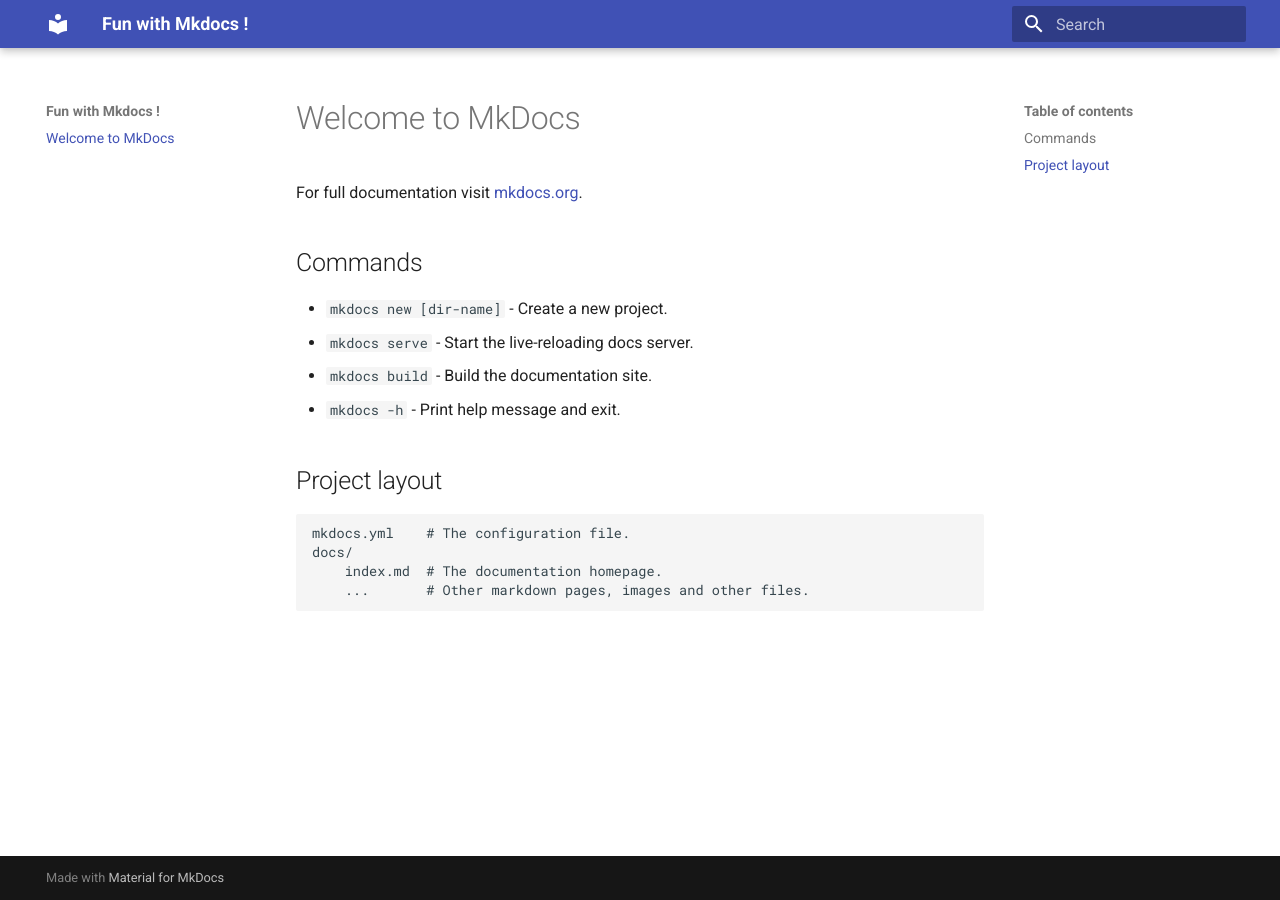
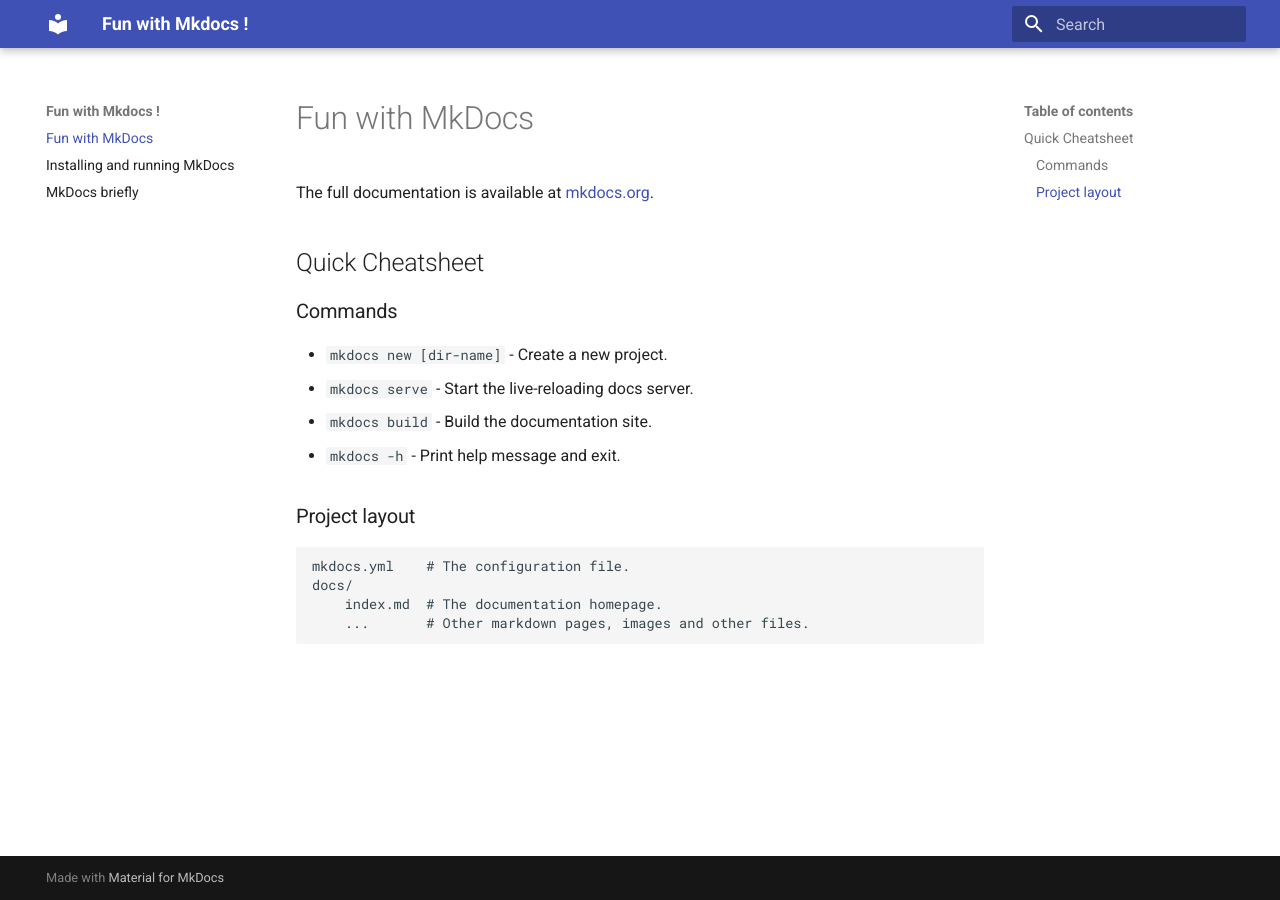
Before and after one commit to TGITS/fun-with-mkdocs, an MkDocs documentation site: the page built from docs/index.md, in a window 1280 px wide. Built offline with MkDocs 1.6.1 and Material for MkDocs 9.7.7, drawn with Linux system fonts in a browser that asks for light colours.

Commit message:
feat(wip_for_article)
WIP for the article

```diff
--- a/docs/index.md
+++ b/docs/index.md
@@ -1,15 +1,17 @@
-# Welcome to MkDocs
+# Fun with MkDocs
 
-For full documentation visit [mkdocs.org](https://www.mkdocs.org).
+The full documentation is available at [mkdocs.org](https://www.mkdocs.org).
 
-## Commands
+## Quick Cheatsheet
+
+### Commands
 
 * `mkdocs new [dir-name]` - Create a new project.
 * `mkdocs serve` - Start the live-reloading docs server.
 * `mkdocs build` - Build the documentation site.
 * `mkdocs -h` - Print help message and exit.
 
-## Project layout
+### Project layout
 
     mkdocs.yml    # The configuration file.
     docs/
```
Also changed, not shown: docs/installing-and-running-mkdocs.md (added, +62 -0 lines), docs/mkdocs-briefly.md (added, +5 -0 lines), docs/assets/images/fun-with-mkdocs-001.png (added), docs/assets/images/fun-with-mkdocs-002.png (added), docs/assets/images/fun-with-mkdocs-003.png (added), docs/assets/images/fun-with-mkdocs-004.png (added), docs/assets/images/fun-with-mkdocs-005.png (added), docs/assets/images/fun-with-mkdocs-006.png (added).
